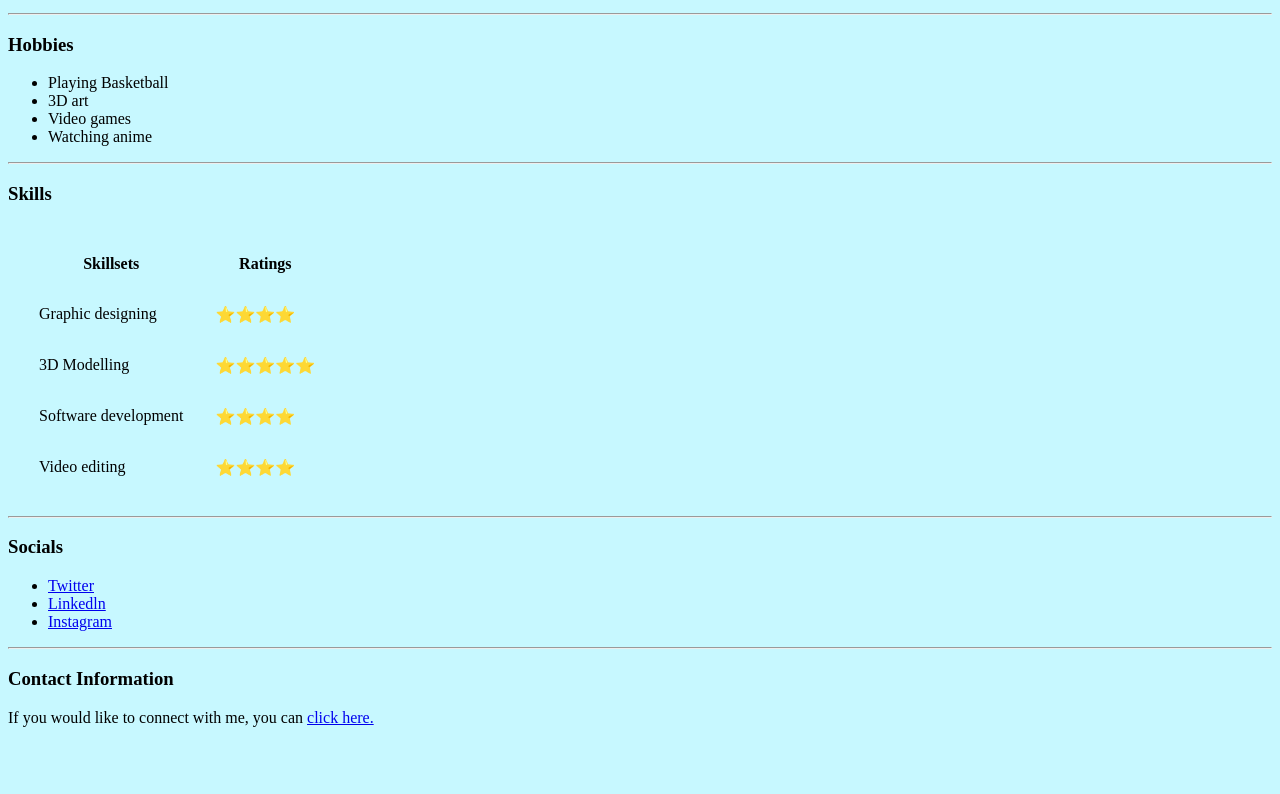
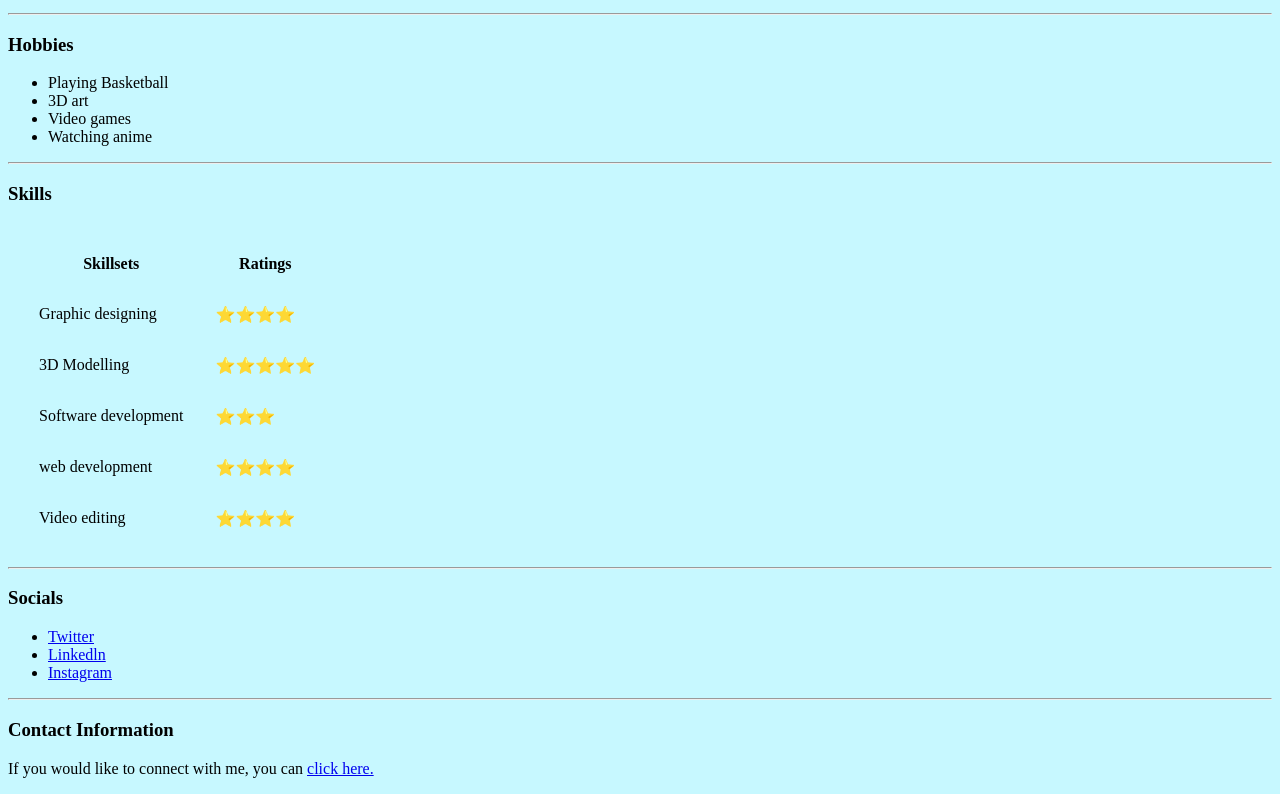
Before and after one commit to Mucandaniel/CV, a plain HTML site: page index.html in a window 1280 px wide. Shown: the part 548-1342 px from the top of the page. Before the commit the page ends 1291 px from the top, so only its background shows below. Drawn offline with Linux system fonts and the light colour scheme.

Commit message:
Updated index with a new skillset
Added web development skillset

```diff
--- a/index.html
+++ b/index.html
@@ -77,6 +77,11 @@
 
       <tr>
         <td> Software development</td>
+        <td> ⭐️⭐️⭐️ </td>
+      </tr>
+
+      <tr>
+        <td> web development</td>
         <td> ⭐️⭐️⭐️⭐️ </td>
       </tr>
 
```
